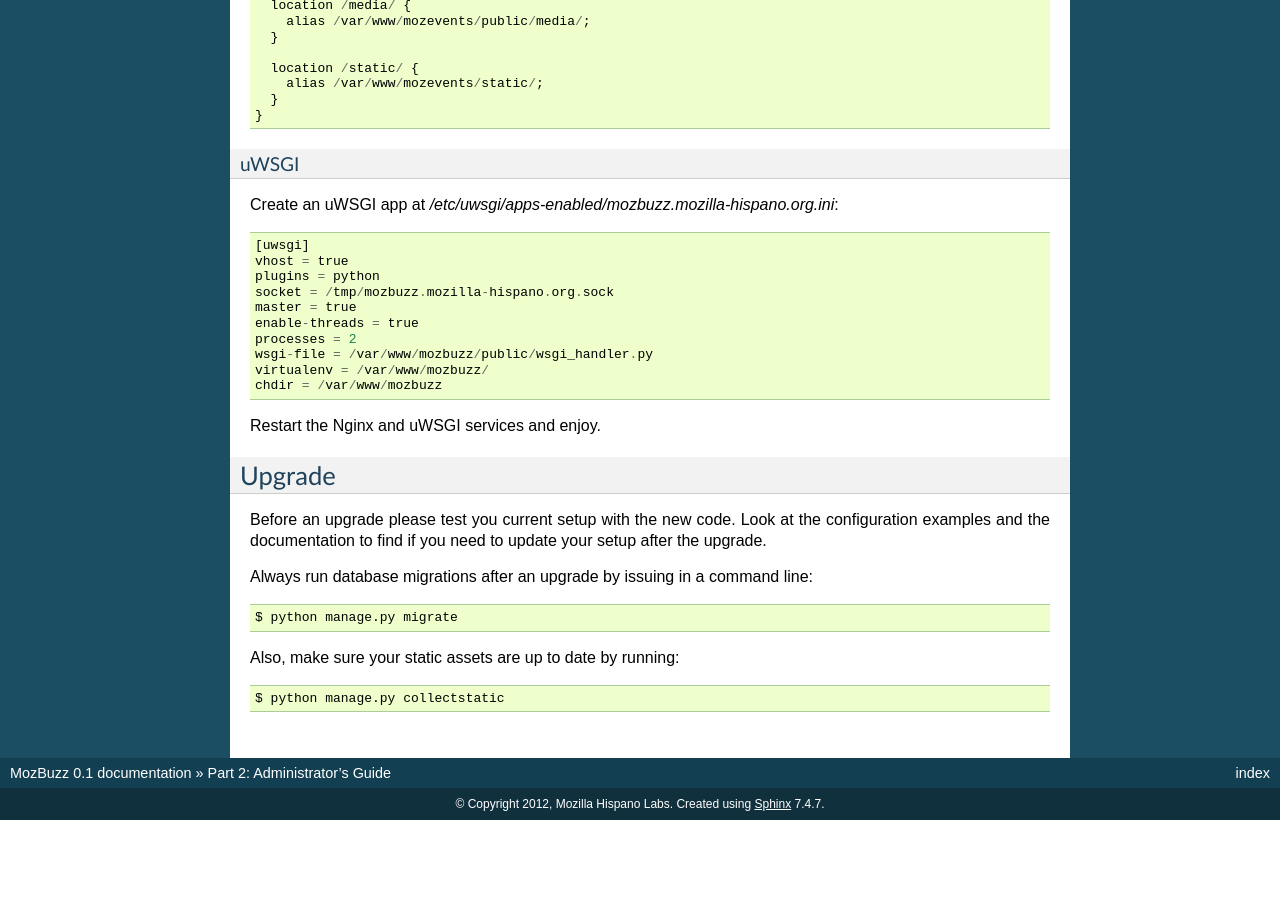
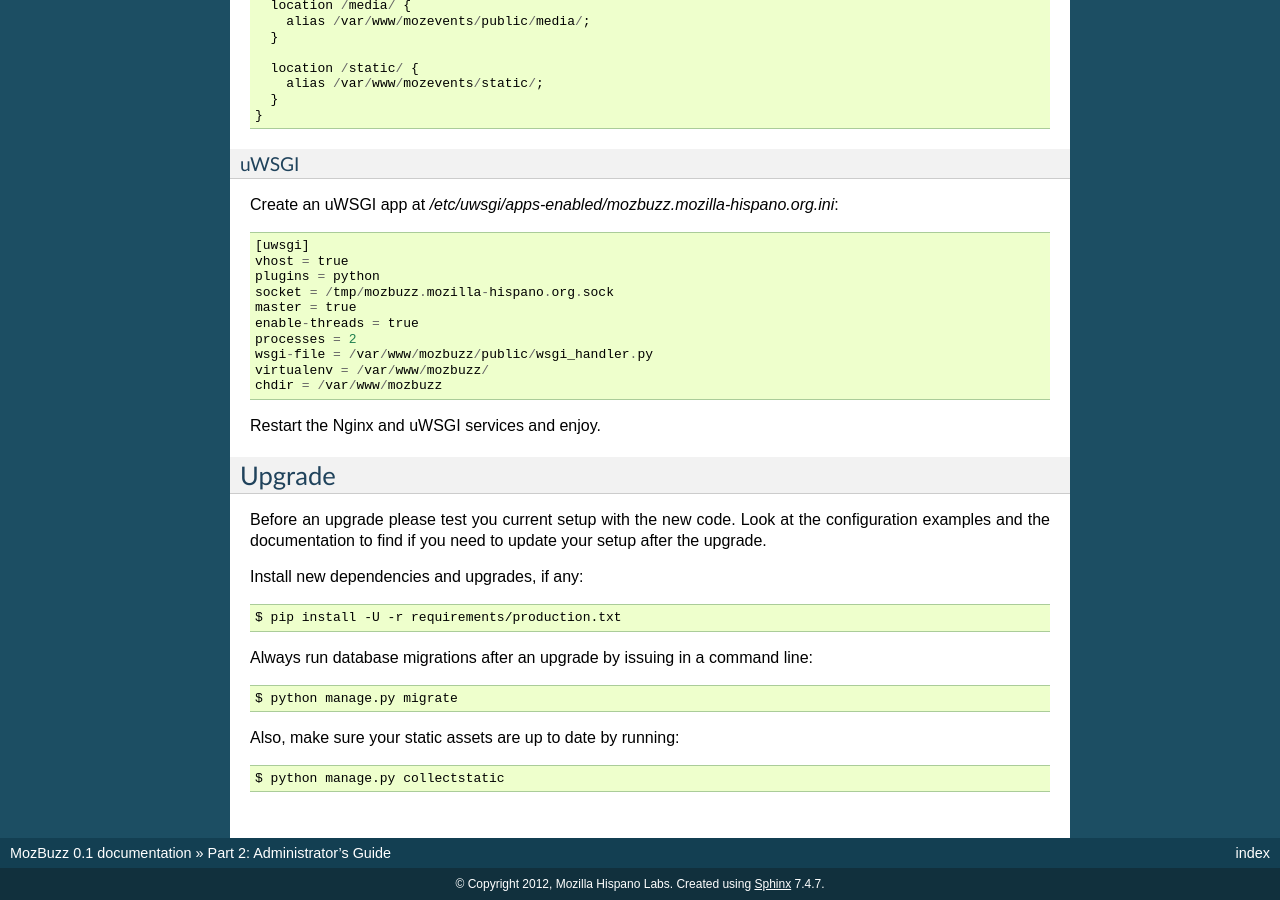
Before and after one commit to mozillahispano/mozbuzz, a Sphinx documentation site: the page built from docs/admin/index.rst, in a window 1280 px wide and 900 px high, scrolled down 1250 px. Built offline with Sphinx 7.4.7, drawn with Linux system fonts in a browser that asks for light colours; before the commit the page ends 2070 px from its top, so only the background shows below that.

Commit message:
Add a note about updating dependencies after upgrade to the admin docs

```diff
--- a/docs/admin/index.rst
+++ b/docs/admin/index.rst
@@ -102,6 +102,10 @@
 
 Before an upgrade please test you current setup with the new code. Look at the configuration examples and the documentation to find if you need to update your setup after the upgrade.
 
+Install new dependencies and upgrades, if any::
+
+  $ pip install -U -r requirements/production.txt
+
 Always run database migrations after an upgrade by issuing in a command line::
 
   $ python manage.py migrate
```
